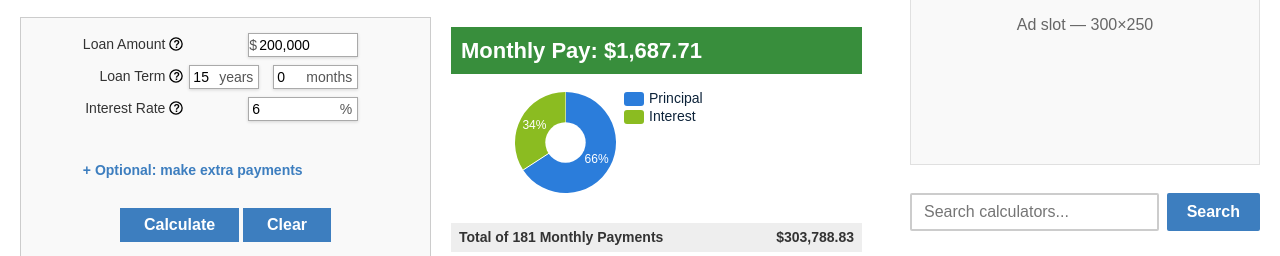
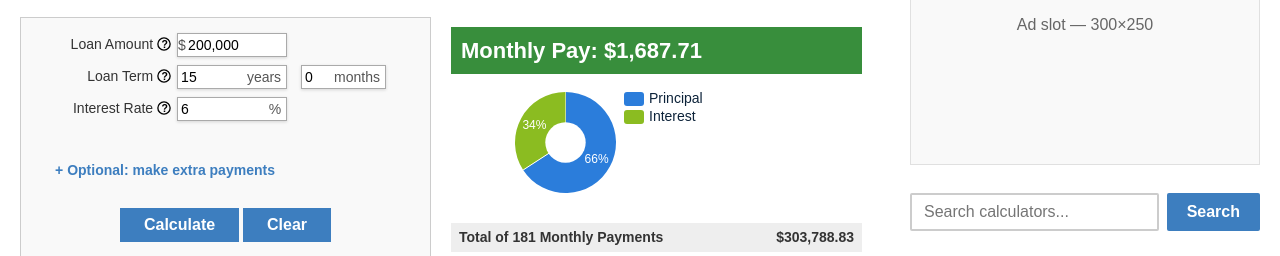
Before and after one commit to tgh101/calcify.ai, a website: page amortization-calculator.html in a window 1280 px wide. Shown: the part 187-443 px from the top of the page. Drawn offline with Linux system fonts and the light colour scheme.

Commit message:
fix(amortization): perfect left border alignment for all main inputs
- Implemented fixed width (120px) for label cells to ensure consistent alignment
- Changed input cell alignment from right to left for precise positioning
- Standardized all main input wrappers to 110px width for perfect left border alignment
- Loan Amount, Loan Term (years), and Interest Rate inputs now start at exact same position
- Maintained all unit indicators ($, %, years, months) and functionality
- Preserved visual design while achieving perfect alignment

```diff
--- a/amortization-calculator.html
+++ b/amortization-calculator.html
@@ -229,12 +229,12 @@
                 <form name="calform" onsubmit="calculateAmortization(); return false;">
                   <table>
                     <tr>
-                      <td align="right">
+                      <td align="right" style="width: 120px;">
                         <label for="calo-amount" class="label-cell">Loan Amount
                           <img class="ttimg" alt="?" src="img/svg/help.svg" title="The total amount of money being borrowed." />
                         </label>
                       </td>
-                      <td align="right">
+                      <td align="left">
                         <span class="input-unit-wrapper" style="width: 110px; display: inline-block;">
                           <span class="unit-prefix">$</span>
                           <input type="text" name="calo-amount" id="calo-amount" value="200,000" class="inhalf indollar" style="width: 100%;" />
@@ -243,13 +243,13 @@
                       <td>&nbsp;</td>
                     </tr>
                     <tr>
-                      <td align="right">
+                      <td align="right" style="width: 120px;">
                         <label for="caloan-term-years" class="label-cell">Loan Term
                           <img class="ttimg" alt="?" src="img/svg/help.svg" title="The amount of time over which the loan must be repaid in full." />
                         </label>
                       </td>
-                      <td align="right">
-                        <span class="input-unit-wrapper" style="width: 70px; display: inline-block;">
+                      <td align="left">
+                        <span class="input-unit-wrapper" style="width: 110px; display: inline-block;">
                           <input type="text" name="caloan-term-years" id="caloan-term-years" value="15" class="inhalf years-input" style="width: 100%; text-align: left;" />
                           <span class="unit-suffix">years</span>
                         </span>
@@ -261,12 +261,12 @@
                       <td>&nbsp;</td>
                     </tr>
                     <tr>
-                      <td align="right">
+                      <td align="right" style="width: 120px;">
                         <label for="cinterest-rate" class="label-cell">Interest Rate
                           <img class="ttimg" alt="?" src="img/svg/help.svg" title="The percentage of the loan charged as a cost of borrowing." />
                         </label>
                       </td>
-                      <td align="right">
+                      <td align="left">
                         <span class="input-unit-wrapper" style="width: 110px; display: inline-block;">
                           <input type="text" name="cinterest-rate" id="cinterest-rate" value="6" class="inhalf inpct" style="width: 100%;" />
                           <span class="unit-suffix">%</span>
```
